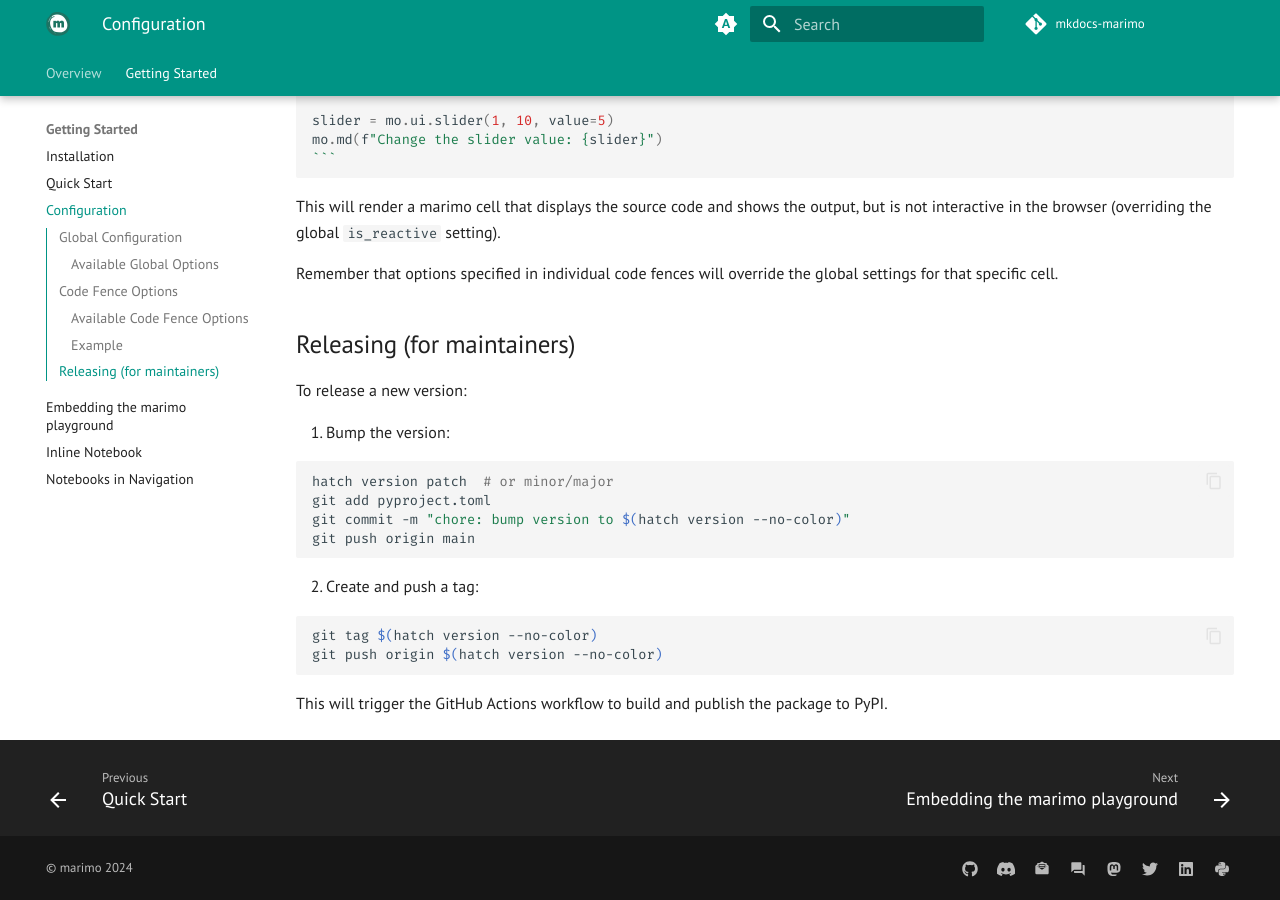
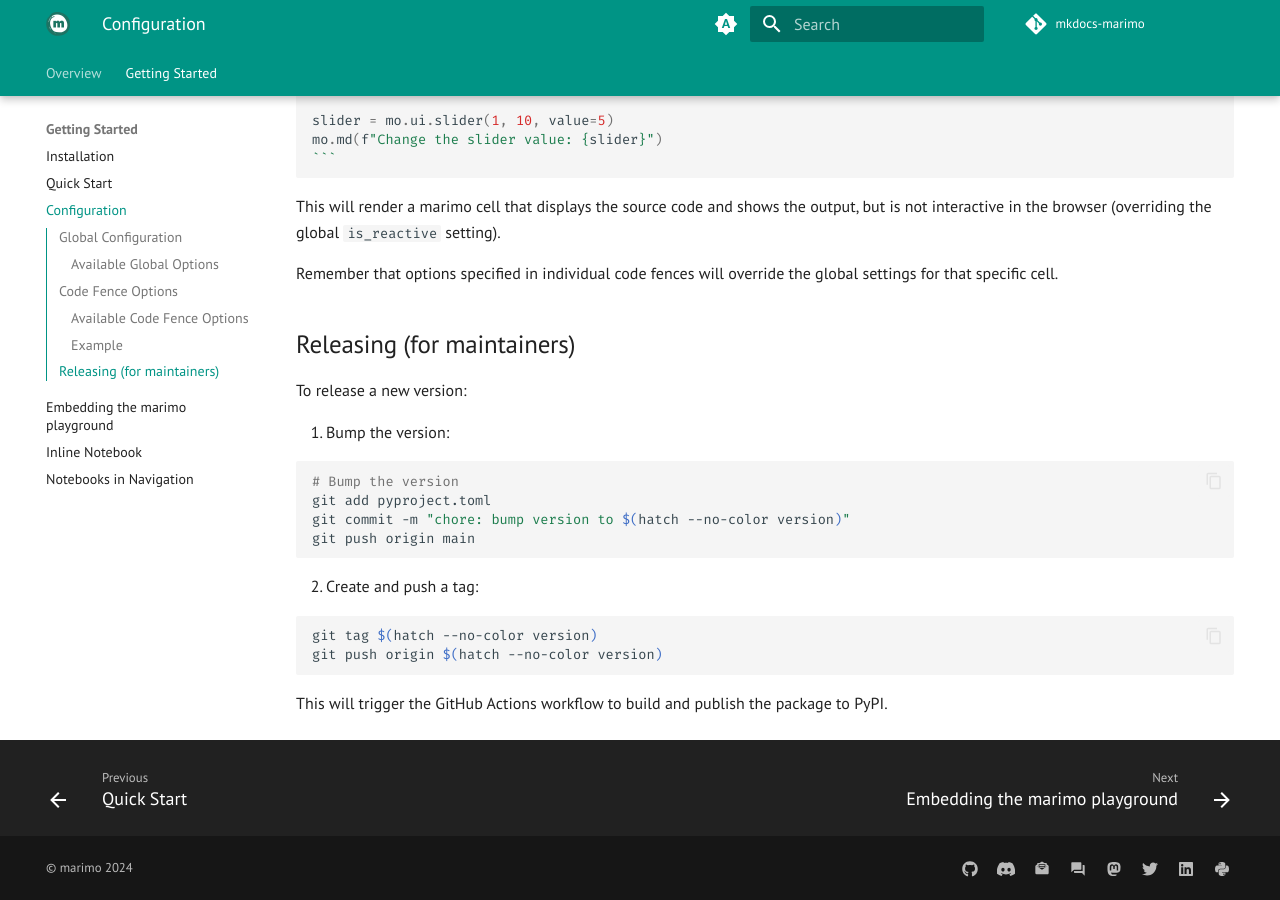
Before and after one commit to marimo-team/mkdocs-marimo, an MkDocs documentation site: the page built from docs/getting-started/configuration.md, in a window 1280 px wide and 900 px high, scrolled down 1590 px. Built offline with MkDocs 1.6.1 and Material for MkDocs 9.7.7, drawn with Linux system fonts in a browser that asks for light colours; comment, search, counter and statistics services are not loaded.

Commit message:
chore: bump version to 0.2.0

````diff
--- a/docs/getting-started/configuration.md
+++ b/docs/getting-started/configuration.md
@@ -68,17 +68,17 @@
 1. Bump the version:
 
    ```bash
-   hatch version patch  # or minor/major
+   # Bump the version
    git add pyproject.toml
-   git commit -m "chore: bump version to $(hatch version --no-color)"
+   git commit -m "chore: bump version to $(hatch --no-color version)"
    git push origin main
    ```
 
 2. Create and push a tag:
 
    ```bash
-   git tag $(hatch version --no-color)
-   git push origin $(hatch version --no-color)
+   git tag $(hatch --no-color version)
+   git push origin $(hatch --no-color version)
    ```
 
 This will trigger the GitHub Actions workflow to build and publish the package to PyPI.
--- a/pyproject.toml
+++ b/pyproject.toml
@@ -27,7 +27,7 @@
 name = "mkdocs-marimo"
 readme = "README.md"
 requires-python = ">=3.9"
-version = "0.1.2"
+version = "0.2.0"
 
 [project.entry-points."mkdocs.plugins"]
 marimo = "mkdocs_marimo.plugin:MarimoPlugin"
````
